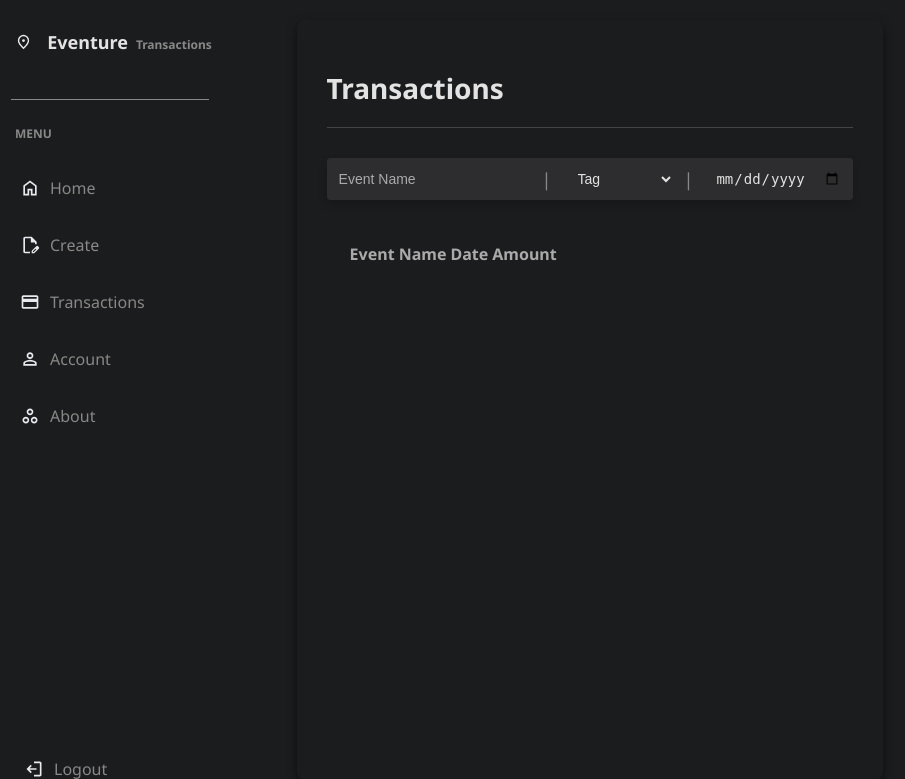
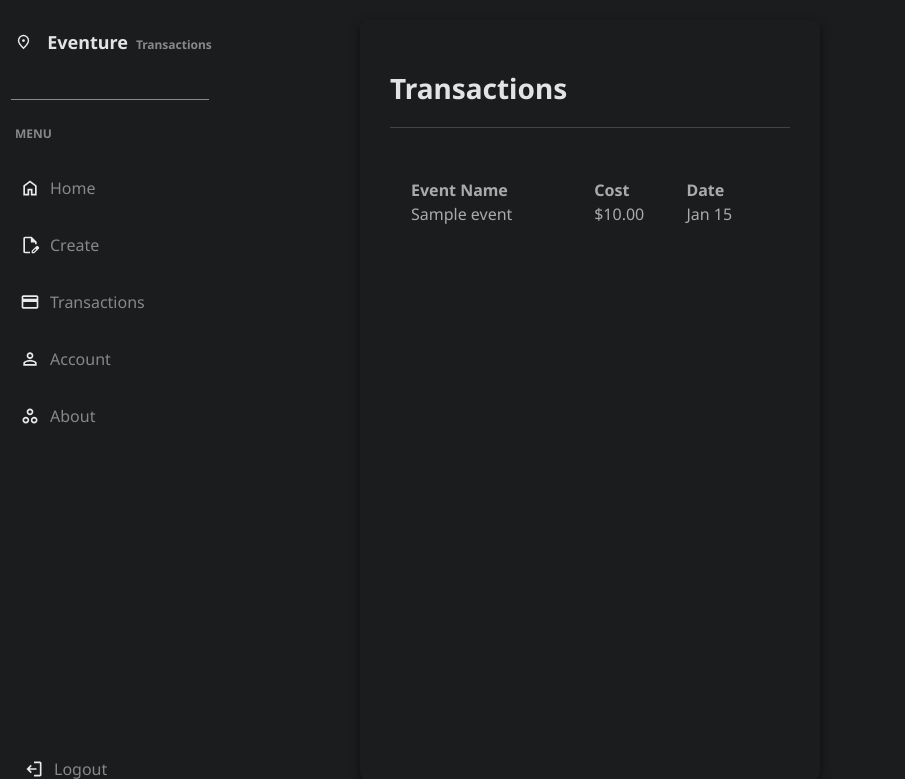
Before and after one commit to danielcoblentz/venture, a Flask app: page /transactions in a window 1280 px wide. Shown: the top 779 px of the page, without its empty margins (0-905 px from the left). Run offline with Flask 2, Linux system fonts and the light colour scheme; a user stored in the database is signed in; tables that the repository leaves empty hold one stand-in row (values such as "Sample post"); lists and menus that the app fills with data are empty; parts of the project's set-up code (start-up, migrations or seed data) failed here and were passed over.

Commit message:
finishing up transaction page table + had to add logs for each event and balance for hte current user

```diff
--- a/app.py
+++ b/app.py
@@ -23,7 +23,7 @@ def load_user(user_id):
     return User.query.get(int(user_id))
 
 # requirements
-# define the following routes --> home, create, transactions, login/signup, acc, about, logout + additional functions for attending events, searching etc..
+# define the following base routes --> home, create, transactions, login/signup, acc, about, logout + additional routes as needed
 
 # home route for redering main page + searching events
 @app.route('/')
@@ -41,7 +41,6 @@ def home():
         events = Event.query.all()
 
     return render_template('/layout/home.html', current_user=current_user, events=events)
-
 
 # register/signup route --------------------------------------------------------------------------------->
 @app.route('/register', methods=['GET', 'POST'])
@@ -86,7 +85,6 @@ def register():
     # If GET request then just render the signup page as is
     return render_template('layout/signup.html')
 
-
 # login route ------------------------------------------------------------------------------------------------------>
 @app.route('/login', methods=['GET', 'POST'])
 
@@ -96,16 +94,15 @@ def login():
         email = request.form.get('email')
         password = request.form.get('password')
 
-    # check credentials
+    # check creds against DB
         user = User.query.filter_by(email=email).first()
         if not user or not user.check_password(password):
-            flash('Invalid email or password.', 'danger')
+            flash('invalid email or password.', 'danger')
             return redirect(url_for('login'))
 
         login_user(user)
         return redirect(url_for('home'))
     return render_template('layout/login.html')
-
 
 # event_details route for displaying content on home page & for preview pannel details ----------------------------->
 @app.route('/event-details/<int:event_id>')
@@ -121,64 +118,50 @@ def event_details(event_id):
         "description": event.description
     }
 
-# create route(needs to be an organizer to view page, if user status then dont allow acces ---------------------------->
-
+# create route(needs to be an organizer to view page, if user status then dont allow acces! ---------------------------->
 @app.route('/create', methods=['GET', 'POST'])
 @login_required
+def create_event():
+    if current_user.role != 'organizer':
+        flash("Only organizers can create events.", 'danger')
+        return redirect(url_for('home'))
 
-def create_event():
-    # check if current_user is an organizer
-    if current_user.role != 'organizer':
-        flash('you do not have permission to create events, you may only attend them')
-        return redirect(url_for('home')) # redirect them back to home if user permissions are active
+    if request.method == 'POST':
+        try:
+            # collect form data
+            event_name = request.form.get('event_name')
+            event_date = request.form.get('event_date')
+            end_time = request.form.get('end_time')
+            location = request.form.get('event_location')
+            cost = request.form.get('event_cost', type=float)
+            description = request.form.get('event_description')
+            tags = request.form.get('event_tags')
 
+            # Validate inputs
+            if not all([event_name, event_date, location, cost]):
+                flash("All fields except 'description' are required.", 'danger')
+                return redirect(url_for('create_event'))
 
-    # if organizer then collect event info to be inserted
-    if request.method == 'POST':
-        event_name = request.form.get('event_name')
-        event_link = request.form.get('event_link')
-        event_date = request.form.get('event_date')
-        event_end_time = request.form.get('event_end_time')
-        event_location = request.form.get('event_location')
-        event_cost = request.form.get('event_cost')
-        event_description = request.form.get('event_description')
-        event_tags = request.form.get('event_tags')
+            # Create and add the event
+            new_event = Event(
+                organizer_id=current_user.id,
+                event_name=event_name,
+                event_date=datetime.strptime(event_date, '%Y-%m-%d'),
+                end_time=datetime.strptime(end_time, '%Y-%m-%d') if end_time else None,
+                location=location,
+                cost=Decimal(str(cost)),
+                description=description
+            )
+            db.session.add(new_event)
+            db.session.commit()
+            flash("Event created successfully!", 'success')
+            return redirect(url_for('home'))
 
-        # validate input fields
-        if not event_name or not event_date or not event_location or not event_cost:
+        except Exception as e:
+            db.session.rollback()
+            flash("an error occurred while creating the event.", 'danger')
             return redirect(url_for('create_event'))
 
-        # create event and add to DB
-        try:
-            parsed_event_date = datetime.strptime(event_date, '%Y-%m-%d').date()
-            parsed_end_time = datetime.strptime(event_end_time, '%Y-%m-%d').date()
-
-            new_event = Event (
-                organizer_id=current_user.id,
-                event_name=event_name,
-                event_date=event_date,
-                end_time=parsed_end_time,
-                location=event_location,
-                cost=event_cost,
-                description=event_description,
-                link=event_link
-
-            )
-
-            db.session.add(new_event)
-            db.session.commit()
-
-            # after inserting event send confirmation message
-            flash('event created successfully!')
-            return redirect(url_for('home'))
-
-        # if an error occurs then rollback
-        except Exception as e:
-            db.session.rollback()
-            flash('an error occurred while creating the event, please try again.')
-            return redirect(url_for('create_event'))
-
-    #if a GET request and user is organizer, show the create event page
     return render_template('layout/create.html')
 
 # route for attending events --------------------------------------------------------------------------------------->
@@ -186,35 +169,47 @@ def create_event():
 @login_required
 def attend_event(event_id):
     try:
-        # Fetch event details
+        # get the event
         event = Event.query.get_or_404(event_id)
 
-        # Check if user has sufficient balance
-        if current_user.balance < event.cost:
-            return jsonify({"message": "Insufficient balance"}), 400
+        # check current user acc balance
+        if current_user.balance < Decimal(event.cost):
+            flash("insufficient balance.", 'danger')
+            return jsonify({"message": "insufficient balance"}), 400
 
-        # Deduct the balance
-        current_user.balance -= event.cost
+        # deduct balance
+        current_user.balance -= Decimal(event.cost)
 
-        # Check if the user is already attending the event
+        # Check if already registered
         existing_attendance = Attendance.query.filter_by(user_id=current_user.id, event_id=event_id).first()
         if existing_attendance:
-            return jsonify({"message": "you are already registered for this event"}), 400
+            flash("you are already registered for this event.", 'danger')
+            return jsonify({"message": "already registered"}), 400
 
-        # add attendance record
+        # add current user to attendance record for that event
         attendance = Attendance(user_id=current_user.id, event_id=event_id)
         db.session.add(attendance)
 
-        # commit changes to DB + print confirmation message
+        # Add to current users transaction record
+        transaction = Transaction(
+            user_id=current_user.id,
+            transaction_type='ticket_purchase',
+            amount=event.cost,
+            event_id=event_id
+        )
+        db.session.add(transaction)
+
         db.session.commit()
+        flash("successfully registered for the event.", 'success')
         return jsonify({"message": "successfully registered"}), 200
 
     except Exception as e:
         db.session.rollback()
+        print(f"error attending event: {e}")
         return jsonify({"message": "an error occurred"}), 500
 
 # ------------------------------------------------------------------------------------------------------------>
-# fetch registered events
+# fetch registered events for current user
 @app.route('/my-events', methods=['GET'])
 @login_required
 def my_events():
@@ -235,41 +230,64 @@ def my_events():
 
         return jsonify(events_data), 200
     except Exception as e:
-        return jsonify({"message": "Failed to fetch events"}), 500
+        return jsonify({"message": "cannot fetch events, try again"}), 500
 
 # ------------------------------------------------------------------------------------------------------------->
-
-# other routes will add logic soon
+# view transaction route (transaction page if no transactions then just render the html page)
 @app.route('/transactions')
 @login_required
+def view_transactions():
+    transactions = Transaction.query.filter_by(user_id=current_user.id).all()
 
-def view_transactions():
-    return render_template('layout/transactions.html')
+    transactions_data = []
+    for transaction in transactions:
+        event_name = "Account Deposit" if not transaction.event_id else Event.query.get(transaction.event_id).event_name
+        formatted_date = transaction.transaction_date.strftime('%b %d')  # display only month and day
+        transactions_data.append({
+            "event_name": event_name,
+            "amount": f"{transaction.amount}",
+            "transaction_date": formatted_date,  # formatting date (Month / Day)
+        })
 
+    return render_template('layout/transactions.html', transactions=transactions_data)
+
+# ------------------------------------------------------------------------------------------------------------->
 # add money to account
 @app.route('/add-balance', methods=['POST'])
 @login_required
 def add_balance():
     try:
-        # get the amount and convert it to Decimal
+        # get the amount from the form
         amount = request.form.get('amount', type=float)
 
         if not amount or amount <= 0:
-            flash(' enter a valid positive amount.', 'danger')
+            flash('please enter a valid positive amount.', 'danger')
             return redirect(url_for('account'))
 
+        # update curr user balance
         current_user.balance += Decimal(str(amount))
 
-        db.session.commit()# update message
+        # create a transaction entry for adding money
+        transaction = Transaction(
+            user_id=current_user.id,
+            transaction_type='add_money',
+            amount=Decimal(str(amount)),
+            event_id=None
+        )
+        db.session.add(transaction)
+        db.session.commit()
+
+        #message to user after adding currency
         flash(f'your balance has been updated by ${amount:.2f}.', 'success')
+        return redirect(url_for('account'))
 
     except Exception as e:
         db.session.rollback()
+        flash('An error happend while processing transaction.', 'danger')
+        return redirect(url_for('account'))
 
-    return redirect(url_for('account'))
-
-# ------------------------------------------------------------------------------------
-#delete event
+# ------------------------------------------------------------------------------------>
+#delete event only if that user created that specific event
 @app.route('/delete_event/<int:event_id>', methods=['POST'])
 @login_required
 def delete_event(event_id):
@@ -278,7 +296,7 @@ def delete_event(event_id):
 
     #  current user is the creator of the event?
     if event.organizer_id != current_user.id:
-        flash("you do not have permission to delete this event")
+        flash("you do not have permission to delete this event!")
         return redirect(url_for('home'))
 
     # delete the event
@@ -292,14 +310,14 @@ def delete_event(event_id):
 
     return redirect(url_for('home'))
 
-
-
+# ------------------------------------------------------------------------------------>
+#route for rendering account page
 @app.route('/account')
 @login_required
 
 def account():
     return render_template('layout/account.html')
-
+# ------------------------------------------------------------------------------------>
 # update email route (account page)
 @app.route('/update-email', methods=['POST'])
 @login_required
@@ -320,7 +338,7 @@ def update_email():
         db.session.rollback()
         return jsonify({"message": "error occurred"}), 500
 
-
+# ------------------------------------------------------------------------------------>
 # update password route (account page)
 @app.route('/update-password', methods=['POST'])
 @login_required
@@ -345,13 +363,13 @@ def update_password():
     except Exception as e:
         db.session.rollback()
         return jsonify({"message": "error"}), 500
-
+# ------------------------------------------------------------------------------------>
 @app.route('/about')
 @login_required
 
 def about(): # done no further features needed
     return render_template('layout/about.html')
-
+# ------------------------------------------------------------------------------------>
 @app.route('/logout')
 @login_required
 
@@ -359,7 +377,7 @@ def logout():
     logout_user()
     flash('you have been logged out')
     return redirect(url_for('login'))
-
+# ------------------------------------------------------------------------------------>
 if __name__ == '__main__':
     print("Starting Flask server...")
     app.run(debug=True, port=5000)
--- a/create_table.sql
+++ b/create_table.sql
@@ -1 +1 @@
-ALTER TABLE event MODIFY COLUMN end_time DATE;
+--using this file for running queries into DB
--- a/static/scripts/script.js
+++ b/static/scripts/script.js
@@ -1,6 +1,4 @@
-
 const DEBUG = false;
-
 document.addEventListener("DOMContentLoaded", () => {
     //(Home page)
     // search wrapper section
@@ -83,7 +81,7 @@ document.addEventListener("DOMContentLoaded", () => {
                     }
                 } catch (error) {
                     console.error("Error updating email:", error);
-                    alert("An error occurred while updating your email.");
+                    alert("an error occurred while updating your email");
                 }
             }
         });
@@ -208,9 +206,10 @@ document.addEventListener("DOMContentLoaded", () => {
             }
         } catch (error) {
             console.error("error attending the event:", error);
-            alert("error occurred while processing your request.");
+            alert("error occurred while processing your request");
         }
     }
+
 
 
     // fetch and display registered events(neede for star icon on home page)
@@ -222,12 +221,12 @@ document.addEventListener("DOMContentLoaded", () => {
             const events = await response.json();
             if (DEBUG) console.log("fetched events:", events);
 
-            // clear event container(home.hmtl)
+            // clear event container( on home.hmtl)
             const eventContainer = document.querySelector(".event-container");
             eventContainer.innerHTML = "";
 
             if (events.length === 0) {
-                eventContainer.innerHTML = "<p>You are not registered for any events.</p>";
+                eventContainer.innerHTML = "<p>You are not registered for any events</p>";
             } else {
                 events.forEach((event) => {
                     if (DEBUG) console.log("Processing event:", event);
@@ -247,7 +246,7 @@ document.addEventListener("DOMContentLoaded", () => {
             }
         } catch (error) {
             console.error("error fetching registered events:", error);
-            alert("An error occurred while fetching your registered events.");
+            alert("an error occurred while fetching your registered events.");
         }
     }
 
--- a/static/styles/style.css
+++ b/static/styles/style.css
@@ -1,4 +1,4 @@
-/* Global styles -- Dashboard Page */
+/* Global styles -- home page */
 body {
     font-family: 'Noto Sans', sans-serif;
     background-color: #1b1c1e;
@@ -22,7 +22,7 @@ body {
 /*event Container */
 .event-container {
     display: grid;
-    grid-template-columns: repeat(3, 1fr); /* three equal columns */
+    grid-template-columns: repeat(3, 1fr); /*three equal columns */
     gap: 15px;
     padding: 20px 0 20px 20px;
     margin-top: 0px;
@@ -57,7 +57,6 @@ body {
     width: 128px;
 }
 
-
 /*nav sidebar */
 .sidebar {
     background-color: #1b1c1e;
@@ -88,7 +87,6 @@ body {
     border-color: #888;
     color: #e3e3e3;
 }
-
 /*sidebar header*/
 .nav-header {
     display: flex;
@@ -193,9 +191,7 @@ body {
     border-radius: 4px;
     cursor: pointer;
 }
-
 /* ---------------------------------------- icons + layout adjustments*/
-
 /*event actions container*/
 .event-actions {
     display: flex;
@@ -282,7 +278,7 @@ body {
     left: 0;
     width: 100%;
     height: 100%;
-    background: rgba(0, 0, 0, 0.7); /*dark overlay -- create depth effect*/
+    background: rgba(0, 0, 0, 0.7);
     justify-content: center;
     align-items: center;
     z-index: 1000;
@@ -446,12 +442,10 @@ body {
     margin: 20px 0;
     width: 100%;
 }
-
 /*pasword section*/
 .password-section {
     width: 100%;
 }
-
 .password-header {
     display: flex;
     justify-content: space-between;
@@ -509,13 +503,13 @@ body {
     cursor: pointer;
 }
 /*(Transaction page)------------------------------*/
-/*transactions wrapper class*/
 .transactions-wrapper {
     background-color: #1b1c1e;
     color: #fff;
     padding: 30px;
     border-radius: 8px;
     max-width: 1200px;
+    width: 400px;
     margin: 20px auto;
     box-shadow: 0 4px 10px rgba(0, 0, 0, 0.5);
 }
@@ -528,6 +522,10 @@ body {
     text-align: left;
 }
 
+.transactions-table {
+    width: 100%;
+    border-collapse: collapse;
+}
 /*divider below transaction header*/
 .divider {
     width: 100%;
@@ -535,15 +533,8 @@ body {
     border-top: 1px solid #444;
     margin-bottom: 20px;
 }
-
-/* search bar (event name, tag, date)*/
-.combined-search-bar {
-    display: flex;
-    align-items: center;
-    background-color: #2d2d2f;
-    border-radius: 4px;
-    box-shadow: 0 4px 8px rgba(0, 0, 0, 0.2);
-    overflow: hidden;
+th {
+    text-align: left; /*changes the alignment of event name, cost, date*/
 }
 .transaction-box {
     background-color: #2d2d2f;
@@ -551,27 +542,19 @@ body {
     border-radius: 8px;
     margin-bottom: 10px;
     box-shadow: 0 4px 8px rgba(0, 0, 0, 0.1);
+    text-align: left;
 }
 
 .transaction-box h3 {
     font-size: 1.2rem;
     margin-bottom: 5px;
+    text-align: left;
 }
 
 .transaction-box p {
     margin: 3px 0;
     font-size: 0.9rem;
-}
-
-
-.search-input {
-    flex: 1;
-    padding: 12px;
-    font-size: 14px;
-    color: #e3e3e3;
-    background-color: #2d2d2f;
-    border: none;
-    box-shadow: none;
+    text-align: left;
 }
 /*placeholder text color -- keep consistant*/
 .search-input::placeholder {
@@ -596,7 +579,7 @@ body {
     border-radius: 8px;
     padding: 20px;
     min-height: 400px;
-    text-align: center;
+    text-align: left;
     color: #aaa;
     margin-top: 20px;
 }
@@ -620,7 +603,7 @@ body {
     text-align: left;
 }
 
-/*divider under create <h1>*/
+/*divider under create header*/
 .divider {
     width: 100%;
     border: none;
@@ -679,7 +662,6 @@ body {
 .form-submit {
     justify-content: flex-end;
 }
-
 .create-btn {
     background-color: #4285f4;
     color: #e3e3e3;
--- a/templates/layout/about.html
+++ b/templates/layout/about.html
@@ -6,7 +6,7 @@
     <title>About</title>
     <link rel="stylesheet" href="/static/styles/style.css">
 
-    <!-- fonts and icon libraries-->
+    <!--Fonts-->
     <link rel="preconnect" href="https://fonts.googleapis.com">
     <link rel="preconnect" href="https://fonts.gstatic.com" crossorigin>
     <link href="https://fonts.googleapis.com/css2?family=Noto+Sans:ital,wght@0,100..900;1,100..900&family=Space+Grotesk:wght@300..700&display=swap" rel="stylesheet">
@@ -47,7 +47,7 @@
             </a>
         </nav>
 
-        <!--about content (intro about me :))-->
+        <!-- about content intro about me :) -->
         <main class="about-content">
             <h1>About Me</h1>
             <p>
--- a/templates/layout/home.html
+++ b/templates/layout/home.html
@@ -115,7 +115,7 @@
             <p id="preview-description">Description: </p>
             <button id="attend-button">Attend Event</button>
 
-            <!--delete button always present but hidden initially-->
+            <!--delete button always present but hidden initially unless an 'organizer' status-->
             <form id="delete-form" action="#" method="POST" class="delete-form" style="display: none;">
                 <button type="submit" class="delete-btn" onclick="return confirm('are you sure you want to delete this event?')">Delete</button>
             </form>
@@ -172,7 +172,7 @@
         </div>
     </div>
 
-    <!-- link to JS -->
+    <!-- link to JS file -->
     <script src="{{ url_for('static', filename='scripts/script.js') }}"></script>
 
 </body>
--- a/templates/layout/transactions.html
+++ b/templates/layout/transactions.html
@@ -6,14 +6,14 @@
     <title>Transactions</title>
     <link rel="stylesheet" href="{{ url_for('static', filename='styles/style.css') }}">
 
-    <!--fonts -->
+    <!-- Fonts -->
     <link rel="preconnect" href="https://fonts.googleapis.com">
     <link rel="preconnect" href="https://fonts.gstatic.com" crossorigin>
     <link href="https://fonts.googleapis.com/css2?family=Noto+Sans:ital,wght@0,100..900;1,100..900&family=Space+Grotesk:wght@300..700&display=swap" rel="stylesheet">
 </head>
 <body>
     <div class="dashboard-container">
-        <!--sidebar (nav bar) -->
+        <!-- Sidebar (Navigation Bar) -->
         <nav class="sidebar">
             <div class="nav-header">
                 <img src="{{ url_for('static', filename='icons/pin_icon.svg') }}" alt="Pin Icon" class="nav-icon pin-icon">
@@ -43,44 +43,43 @@
             </a>
         </nav>
 
-        <!--main content-->
+
+        <!--main Content -->
         <main class="transactions-wrapper">
-            <!--header-->
+            <!--header -->
             <h1 class="transactions-header">Transactions</h1>
             <hr class="divider">
-            <!--info bar (event name | tags | date |price)-->
-            <div class="combined-search-bar">
-                <input type="text" placeholder="Event Name" class="search-input">
-                <span class="bar-divider">|</span>
-                <select class="search-input">
-                    <option value="" disabled selected>Tag</option>
-                    <option value="completed">Completed</option>
-                    <option value="pending">Pending</option>
-                    <option value="failed">Failed</option>
-                </select>
-                <span class="bar-divider">|</span>
-                <input type="date" class="search-input">
-            </div>
 
-            <!--placeholder for transactions list-->
+
+
+            <!-- transactions Table -->
             <div class="transactions-content">
                 <table class="transactions-table">
                     <thead>
                         <tr>
                             <th>Event Name</th>
+                            <th>Cost</th>
                             <th>Date</th>
-                            <th>Amount</th>
                         </tr>
                     </thead>
-                    <tbody>
-                        <!-- Rows will be dynamically populated using JavaScript -->
+                    <tbody> <!--query for all transactions then display formatted content in table -->
+                        {% if transactions %}
+                            {% for transaction in transactions %}
+                                <tr>
+                                    <td>{{ transaction.event_name }}</td>
+                                    <td>${{ transaction.amount }}</td>
+                                    <td>{{ transaction.transaction_date }}</td>
+                                </tr>
+                            {% endfor %}
+                        {% else %}
+                            <tr>
+                                <td colspan="3">no transactions found</td>
+                            </tr>
+                        {% endif %}
                     </tbody>
                 </table>
-                <p class="no-transactions" style="display: none;">No transactions available.</p>
             </div>
         </main>
     </div>
-
-    <script src="{{ url_for('static', filename='scripts/script.js') }}"></script>
 </body>
 </html>
```
Also changed, not shown: models.py (+9 -6 lines), templates/layout/account.html (+3 -4 lines), templates/layout/create.html (+10 -18 lines).
